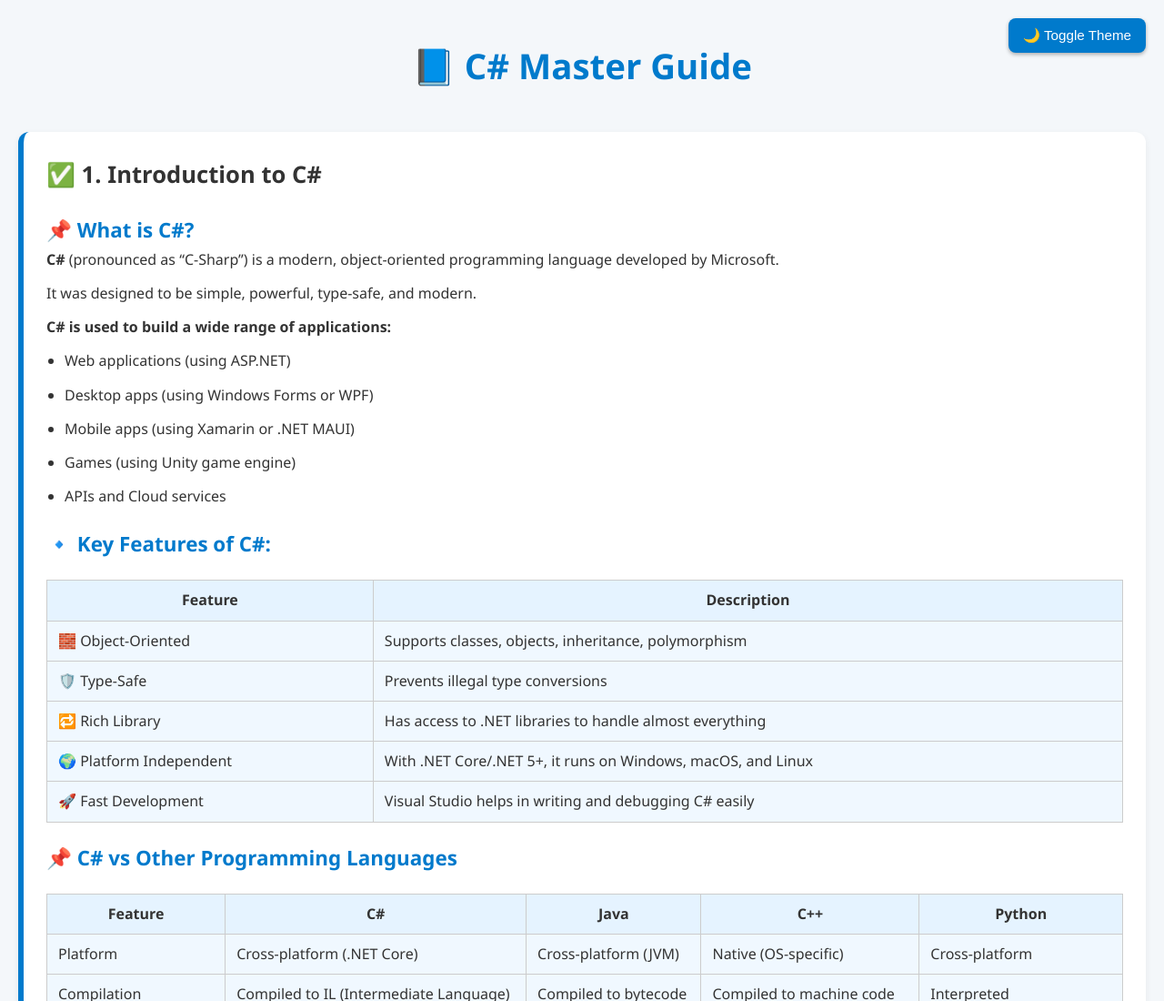
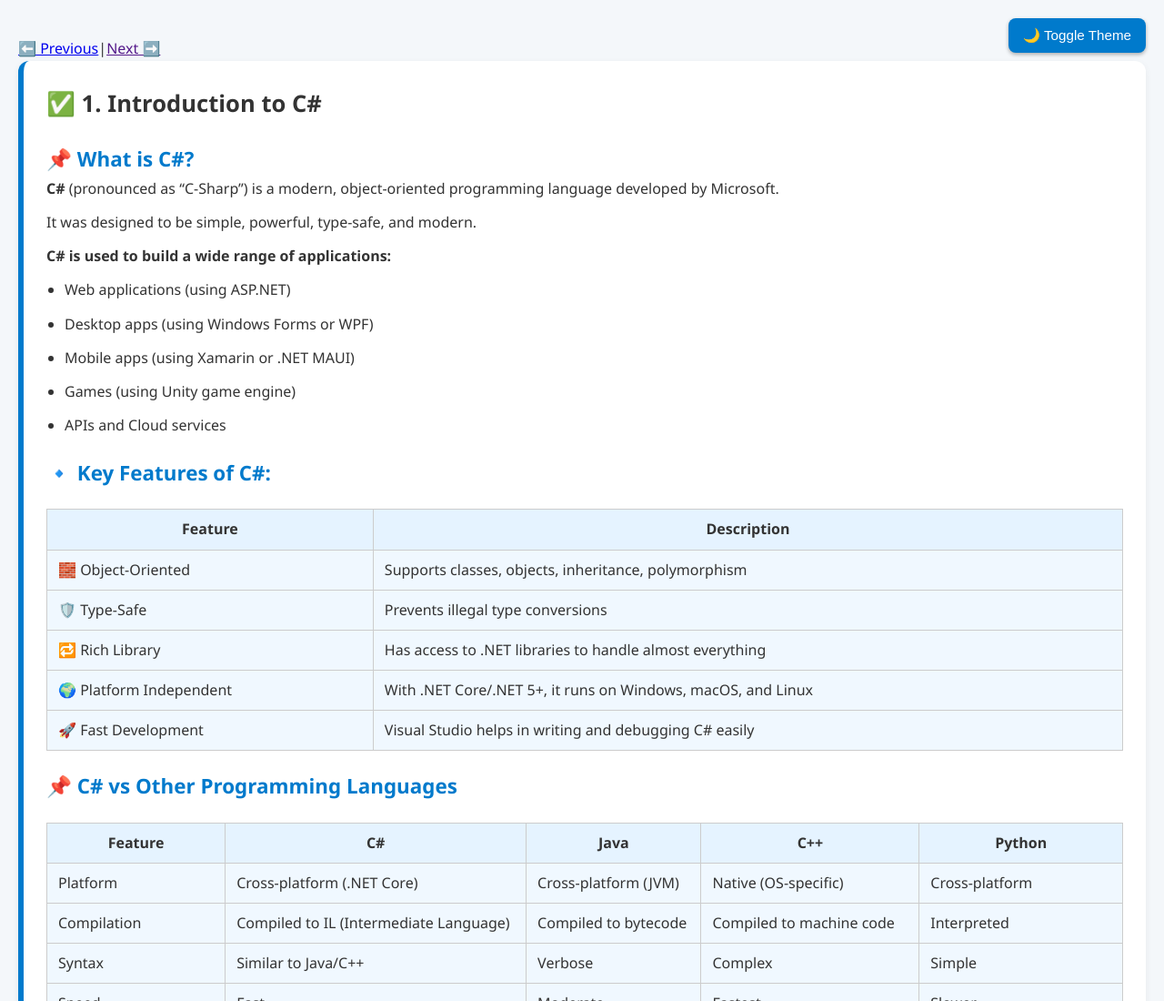
Before and after one commit to developwithashwini/c-sharp-master-guide, a plain HTML site: page 01-chapter-01-Basics-of-C#/index.html in a window 1280 px wide. Shown: the top 1100 px of the page at 91% size. Drawn offline with Linux system fonts and the light colour scheme.

Commit message:
Update index.html

```diff
--- a/01-chapter-01-Basics-of-C#/index.html
+++ b/01-chapter-01-Basics-of-C#/index.html
@@ -138,8 +138,7 @@
 </head>
 <body>
   <button class="toggle-theme" onclick="document.body.classList.toggle('dark')">🌙 Toggle Theme</button>
-  <h1>📘 C# Master Guide</h1>
-
+  <a href="https://github.com/developwithashwini/c-sharp-master-guide/">⬅️ Previous</a>|<a href="">Next ➡️</a>
   <div class="phase">
     <h2>✅ 1. Introduction to C#</h2>
     <div class="content">
```
